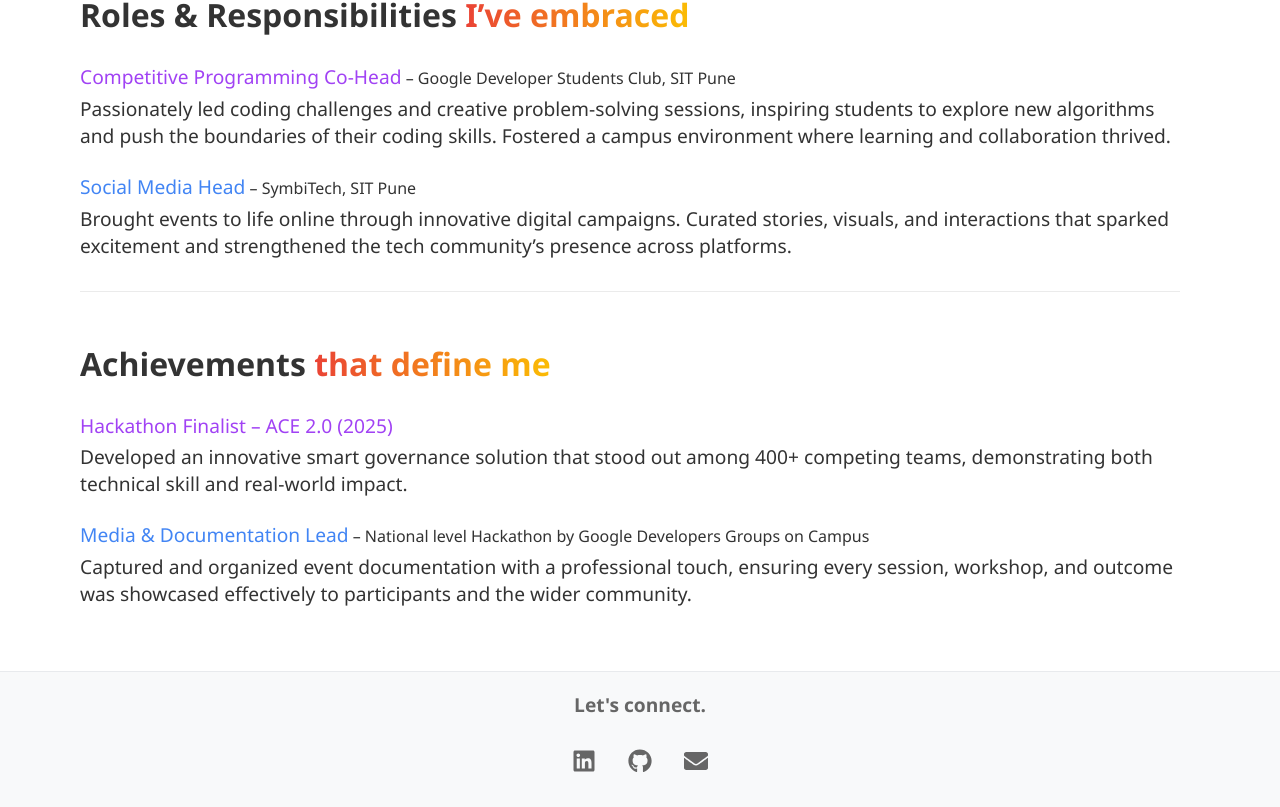
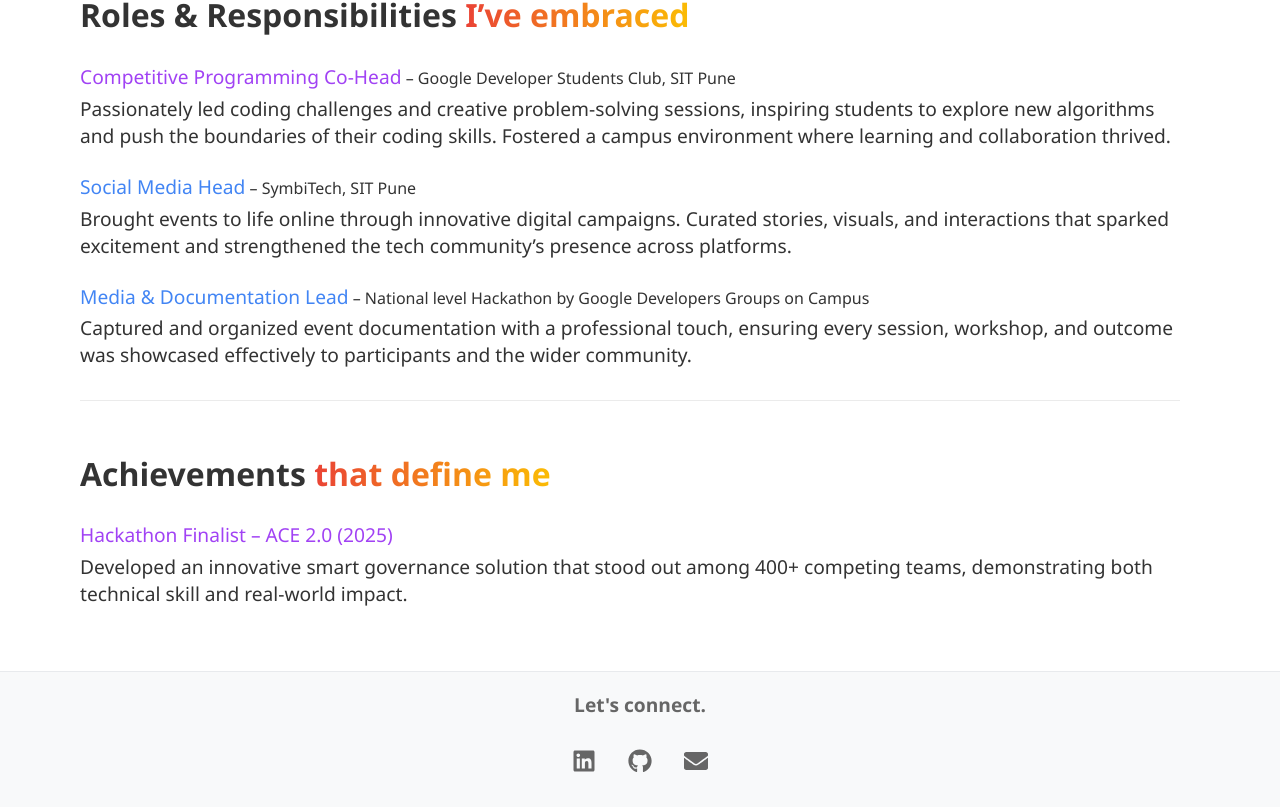
Before and after one commit to YHQZ1/portfolio, a React (Vite) app: page /about in a window 1280 px wide. Shown: the part 875-1682 px from the top of the page. Built offline with nearby package versions, Linux system fonts and the light colour scheme.

Commit message:
minor updates

```diff
--- a/src/pages/About.jsx
+++ b/src/pages/About.jsx
@@ -89,6 +89,15 @@ export default function About() {
               platforms.
             </p>
           </li>
+          <li>
+            <span className="list-highlight2">Media & Documentation Lead</span> –
+            National level Hackathon by Google Developers Groups on Campus
+            <p>
+              Captured and organized event documentation with a professional
+              touch, ensuring every session, workshop, and outcome was showcased
+              effectively to participants and the wider community.
+            </p>
+          </li>
         </ul>
       </section>
 
@@ -105,15 +114,6 @@ export default function About() {
               Developed an innovative smart governance solution that stood out
               among 400+ competing teams, demonstrating both technical skill and
               real-world impact.
-            </p>
-          </li>
-          <li>
-            <span className="list-highlight2">Media & Documentation Lead</span> –
-            National level Hackathon by Google Developers Groups on Campus
-            <p>
-              Captured and organized event documentation with a professional
-              touch, ensuring every session, workshop, and outcome was showcased
-              effectively to participants and the wider community.
             </p>
           </li>
         </ul>
--- a/src/pages/Work.jsx
+++ b/src/pages/Work.jsx
@@ -62,7 +62,7 @@ export default function Work() {
       description:
         "React & Supabase web app for URL shortening and QR code generation. Offers real-time link tracking and a clean, responsive UI for efficient link sharing and management.",
       tags: ["React", "Supabase", "JavaScript", "QR Code"],
-      github: "#",
+      github: "https://github.com/YHQZ1/BitLink",
       live: "#",
       image:
         "https://influencermarketinghub.com/wp-content/uploads/2022/08/x-best-URL-Shortening-Services.png",
```
Also changed, not shown: 1 other file (tests, documents, lock files or other folders).
